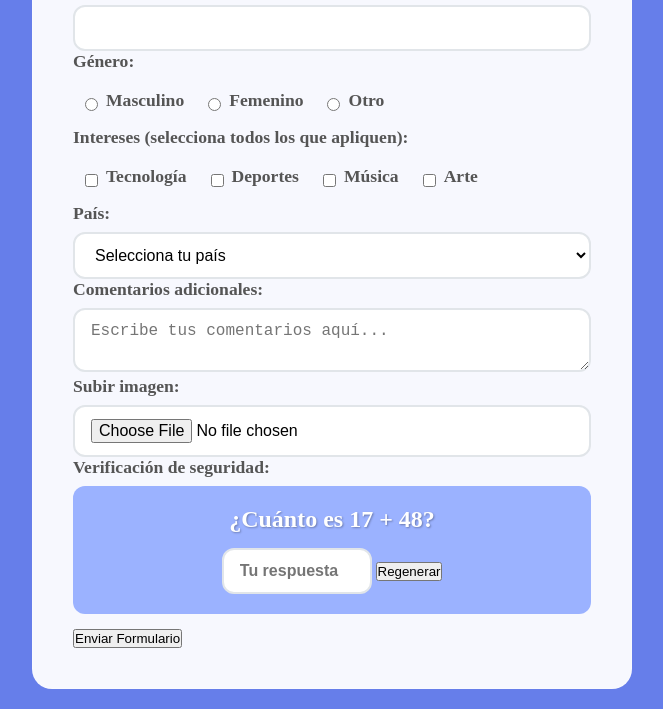
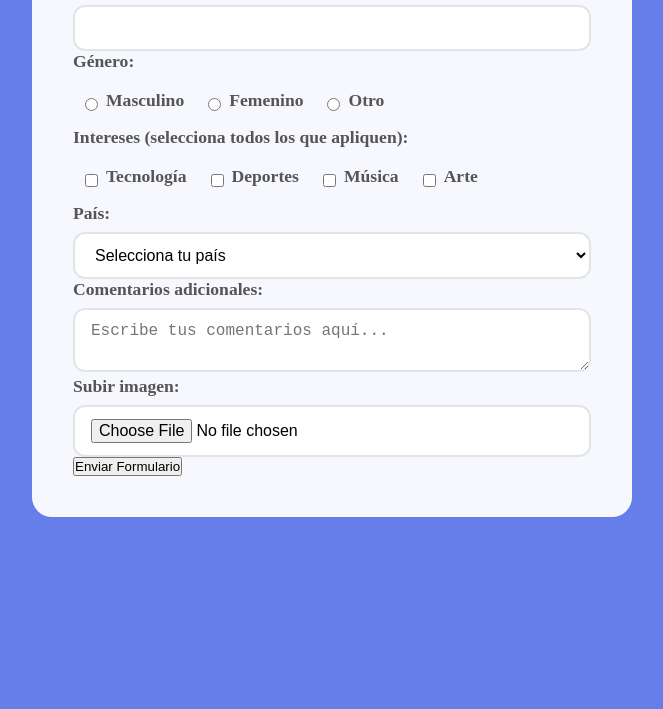
Before and after one commit to UrriIsa/EjercicioFormularios, a plain HTML site: page index.html in a window 1280 px wide. Shown: the part 132-841 px from the top of the page, without its empty margins (308-971 px from the left). After the commit the page ends 800 px from the top, so only its background shows below. Drawn offline with Linux system fonts and the light colour scheme.

Commit message:
del : elimino verificación de números aleatorios.

```diff
--- a/index.html
+++ b/index.html
@@ -81,19 +81,8 @@
                 <input type="file" id="imagen" name="imagen" accept="image/*">
             </div>
 
-            <div class="form-group">
-                <label>Verificación de seguridad:</label>
-                <div class="verification-section">
-                    <div class="math-problem" id="mathProblem"></div>
-                    <input type="number" id="verification" name="verification" class="verification-input" placeholder="Tu respuesta" required>
-                    <button type="button" class="refresh-btn" onclick="generateMathProblem()">Regenerar</button>
-                </div>
-                <div id="verificationMessage"></div>
-            </div>
-
             <button type="submit" class="submit-btn">Enviar Formulario</button>
         </form>
     </div>
-    <script src="Dynamics/JS/validaciones.js"></script>
 </body>
 </html>
```
